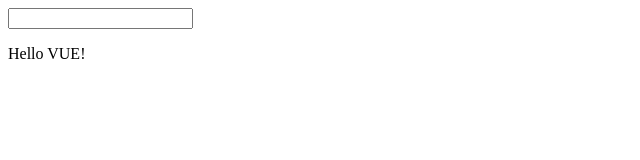
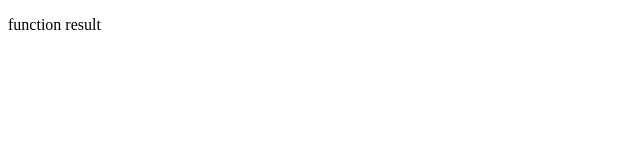
Before and after one commit to Re-z/Vue, a plain HTML site: page index.html in a window 1280 px wide. Shown: the whole page, without its empty margins (0-640 px from the left). Drawn offline with nearby package versions, Linux system fonts and the light colour scheme.

Commit message:
dom started

```diff
--- a/index.html
+++ b/index.html
@@ -8,8 +8,8 @@
 </head>
 <body>
 <div id="app">
-    <input type="text" v-on:input = "changeText" >
-    <p>{{ title }}</p>
+    <!--<input type="text" v-on:input = "changeText" >-->
+    <p> {{ getValue() }}</p>
 </div>
 <script src="script.js"></script>
 
--- a/script.js
+++ b/script.js
@@ -6,6 +6,13 @@ new Vue({
     methods: {
         changeText: function(ev){
             this.title = ev.target.value;
+        },
+        getValue: function() {
+            if (true) {
+                this.title = 'function result';
+                return this.title;
+
+            }
         }
     }
 })
```
